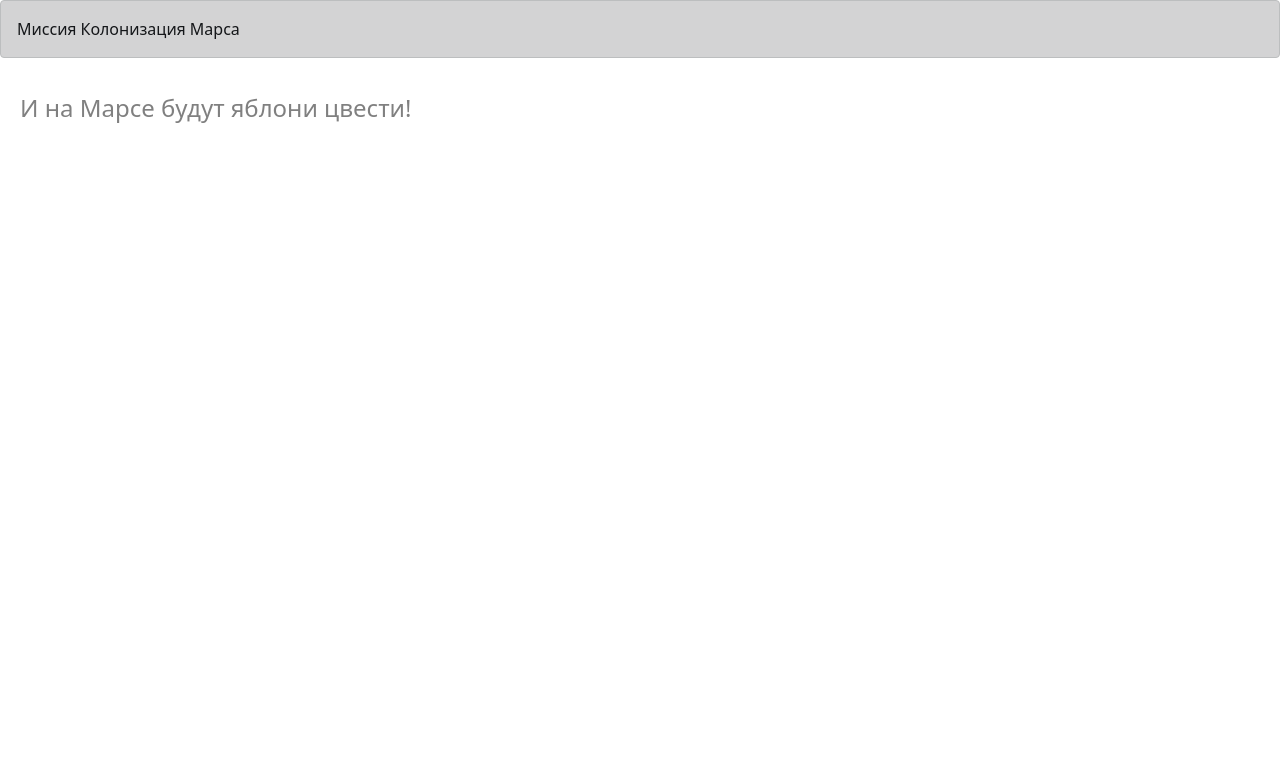
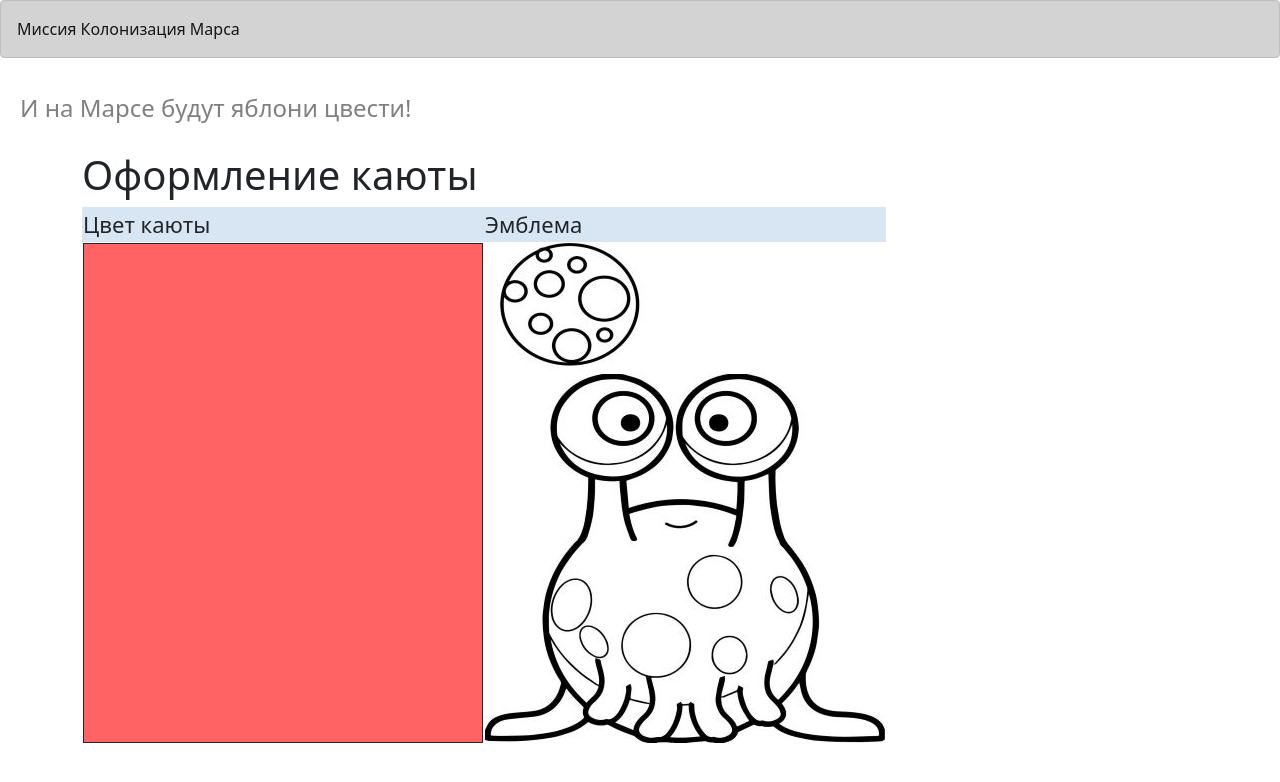
Before and after one commit to Sarmanmalae/HTML-flask, a Flask app: page /table/1/1 in a window 1280 px wide. Shown: the top 782 px of the page. Run offline with Flask 2, Linux system fonts and the light colour scheme.

Commit message:
ex7 commit

```diff
--- a/main.py
+++ b/main.py
@@ -1,4 +1,4 @@
-from random import randint
+from random import randint, choice
 
 from flask import Flask, url_for, request, render_template
 from werkzeug.utils import redirect
@@ -64,15 +64,24 @@
     return render_template('ex6.html', title='Mars', a=astrs)
 
 
-@app.route('/table/<string:sex>/<int:age>')
+@app.route('/table/<sex>/<age>')
 def ex7(sex, age):
-    c = randint(0, 200)
+    c = randint(17, 150)
     if sex == 'male':
         color = [c, c, 255]
     else:
         color = [255, c, c]
-    print(color)
-    return render_template('ex7.html', title='Mars')
+    f_color = '#' + hex(color[0])[2:] + hex(color[1])[2:] + hex(color[2])[2:]
+    pic_child = 'alien_c1.jpg'
+    pic_parent = 'alien_p1.jpg'
+    if int(age) < 21:
+        pic = pic_child
+    else:
+        pic = pic_parent
+    pic = '/static/img/' + pic
+    print(color, f_color)
+    print(hex(color[0])[2:], hex(color[1])[2:], hex(color[2])[2:])
+    return render_template('ex7.html', title='Mars', color=f_color, pic=pic)
 
 
 @app.route('/test')
--- a/static/css/style.css
+++ b/static/css/style.css
@@ -2,3 +2,12 @@
     color: #808080;
     padding: 20px;
 }
+}
+table {
+text-align: center;
+}
+th {
+background: #D8E6F3;
+font-size: 22px;
+font-weight: 300;
+}
--- a/templates/base.html
+++ b/templates/base.html
@@ -7,7 +7,7 @@
                     href="https://cdn.jsdelivr.net/npm/bootstrap@5.0.0-beta1/dist/css/bootstrap.min.css"
                     integrity="sha384-giJF6kkoqNQ00vy+HMDP7azOuL0xtbfIcaT9wjKHr8RbDVddVHyTfAAsrekwKmP1"
                     crossorigin="anonymous">
-    <link rel="stylesheet" href="static/css/style.css" type="text/css"/>
+    <link rel="stylesheet" href="/static/css/style.css" type="text/css"/>
     <title>{{title}}</title>
 </head>
 <body>
--- a/templates/ex7.html
+++ b/templates/ex7.html
@@ -1,4 +1,17 @@
 {% extends "base.html" %}
 
 {% block content %}
+    <h1>Оформление каюты</h1>
+    <table width="800" >
+        <tr>
+            <th>Цвет каюты</th>
+            <th>Эмблема</th>
+        </tr>
+        <tr>
+            <td><div style="width: 400px; height: 500px; border:1px solid; margin:auto; background:{{color}};"></div></td>
+            <td><img src={{pic}}></td>
+        </tr>
+    </table>
+    <br>
+    <br>
 {% endblock %}
```
Also changed, not shown: static/img/alien_c1.jpg (added), static/img/alien_p1.jpg (added).
